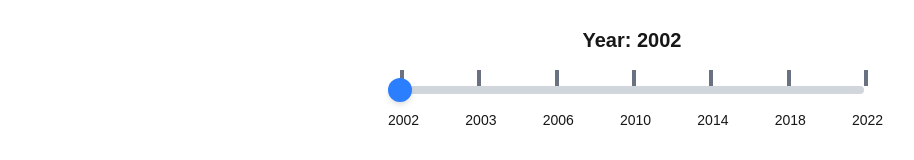
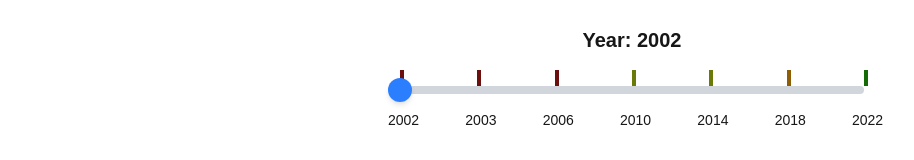
Before and after one commit to hsinlun99/sound-in-interaction, a Next.js app: page / in a window 1280 px wide. Shown: the part 599-759 px from the top of the page, without its empty margins (8-922 px from the left). Built offline with nearby package versions, Linux system fonts and the light colour scheme.

Commit message:
feat: :lipstick: add color codes for different level

```diff
--- a/public/data/animals-data.json
+++ b/public/data/animals-data.json
@@ -1,12 +1,8 @@
 [
   {
     "id": "eagle",
-    "years": [
-      "2002", "2003", "2006", "2010", "2014", "2018", "2022"
-    ],
-    "population": [
-      384, 361, 373, 498, 479, 466, 544.5
-    ],
+    "years": ["2002", "2003", "2006", "2010", "2014", "2018", "2022"],
+    "population": [384, 361, 373, 498, 479, 466, 544.5],
     "yearAudios": [
       "/audio/level-1.wav",
       "/audio/level-1.wav",
@@ -15,16 +11,21 @@
       "/audio/level-4.wav",
       "/audio/level-3.wav",
       "/audio/level-5.wav"
+    ],
+    "healthLevel": [
+      "level-1",
+      "level-1",
+      "level-1",
+      "level-4",
+      "level-4",
+      "level-3",
+      "level-5"
     ]
   },
   {
     "id": "goose",
-    "years": [
-      "2000", "2004", "2008", "2012", "2016", "2020", "2021"
-    ],
-    "population": [
-      200572, 257355, 429546, 484154, 566242, 317734, 738152
-    ],
+    "years": ["2000", "2004", "2008", "2012", "2016", "2020", "2021"],
+    "population": [200572, 257355, 429546, 484154, 566242, 317734, 738152],
     "yearAudios": [
       "/audio/level-1.wav",
       "/audio/level-1.wav",
@@ -33,16 +34,21 @@
       "/audio/level-4.wav",
       "/audio/level-2.wav",
       "/audio/level-5.wav"
+    ],
+    "healthLevel": [
+      "level-1",
+      "level-1",
+      "level-3",
+      "level-3",
+      "level-4",
+      "level-2",
+      "level-5"
     ]
   },
   {
     "id": "wolverine",
-    "years": [
-      "2013", "2015", "2017", "2019", "2021", "2023"
-    ],
-    "population": [
-      547, 525, 557, 668, 723, 776
-    ],
+    "years": ["2013", "2015", "2017", "2019", "2021", "2023"],
+    "population": [547, 525, 557, 668, 723, 776],
     "yearAudios": [
       "/audio/level-1.wav",
       "/audio/level-1.wav",
@@ -50,6 +56,14 @@
       "/audio/level-3.wav",
       "/audio/level-4.wav",
       "/audio/level-5.wav"
+    ],
+    "healthLevel": [
+      "level-1",
+      "level-1",
+      "level-1",
+      "level-3",
+      "level-4",
+      "level-5"
     ]
   }
 ]
--- a/src/components/TimeLine.tsx
+++ b/src/components/TimeLine.tsx
@@ -4,9 +4,10 @@ import Image from 'next/image';
 interface TimeLineProps {
   years: string[];
   yearAudios: string[];
+  healthLevel: string[];
 }
 
-const TimeLine: React.FC<TimeLineProps> = ({ years, yearAudios }) => {
+const TimeLine: React.FC<TimeLineProps> = ({ years, yearAudios, healthLevel }) => {
   const [selectedYear, setSelectedYear] = useState(years[0]);
   const [position, setPosition] = useState(0);
   const [isDragging, setIsDragging] = useState(false);
@@ -229,8 +230,16 @@ const startPlayback = () => {
 
           {/* Tick marks and labels */}
           {years.map((year, index) => (
+            console.log(healthLevel[index]),
             <div key={year} className="absolute" style={{ left: `${tickPositions[index]}%`, top: 0 }}>
-              <div className="w-1 h-4 bg-gray-500 relative left-0"></div>
+              <div className={`w-1 h-4 ${
+              healthLevel[index] === 'level-1' ? 'bg-level-1' :
+              healthLevel[index] === 'level-2' ? 'bg-level-2' :
+              healthLevel[index] === 'level-3' ? 'bg-level-3' :
+              healthLevel[index] === 'level-4' ? 'bg-level-4' :
+              healthLevel[index] === 'level-5' ? 'bg-level-5' :
+              'bg-gray-400'
+            }`}></div>
               <div className="relative -left-3 mt-6 text-sm">{year}</div>
             </div>
           ))}
--- a/src/pages/index.tsx
+++ b/src/pages/index.tsx
@@ -46,19 +46,19 @@ export default function Home() {
         {/* Content for animals - only show the active one */}
         {activeAnimal === "eagle" && (
           <div className="row-span-full">
-            <TimeLine years={eagle.years} yearAudios={eagle.yearAudios} />
+            <TimeLine years={eagle.years} yearAudios={eagle.yearAudios} healthLevel={eagle.healthLevel} />
           </div>
         )}
 
         {activeAnimal === "goose" && (
           <div className="row-span-full">
-            <TimeLine years={goose.years} yearAudios={goose.yearAudios} />
+            <TimeLine years={goose.years} yearAudios={goose.yearAudios} healthLevel={goose.healthLevel} />
           </div>
         )}
 
         {activeAnimal === "wolverine" && (
           <div className="row-span-full">
-            <TimeLine years={wolverine.years} yearAudios={wolverine.yearAudios} />
+            <TimeLine years={wolverine.years} yearAudios={wolverine.yearAudios} healthLevel={wolverine.healthLevel} />
             {/* Additional wolverine content */}
           </div>
         )}
--- a/src/styles/globals.css
+++ b/src/styles/globals.css
@@ -3,6 +3,12 @@
 @theme {
   --font-sans: var(--font-geist-sans);
   --font-mono: var(--font-geist-mono);
+
+  --color-level-1: #6B0F0F;
+  --color-level-2: #AF3838;
+  --color-level-3: #8D5E06;
+  --color-level-4: #6A7908;
+  --color-level-5: #146A05;
 }
 
 :root {
```
